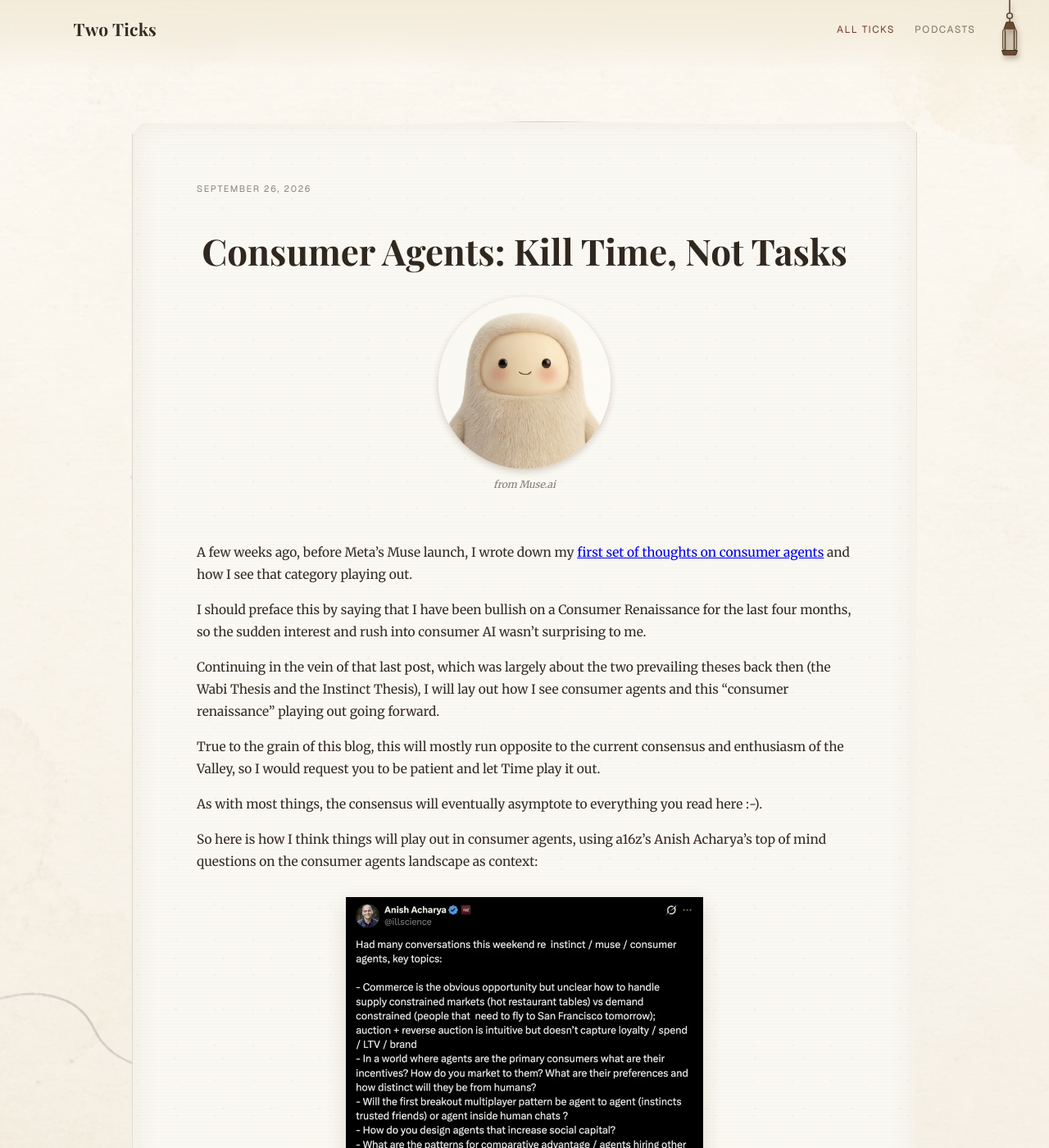
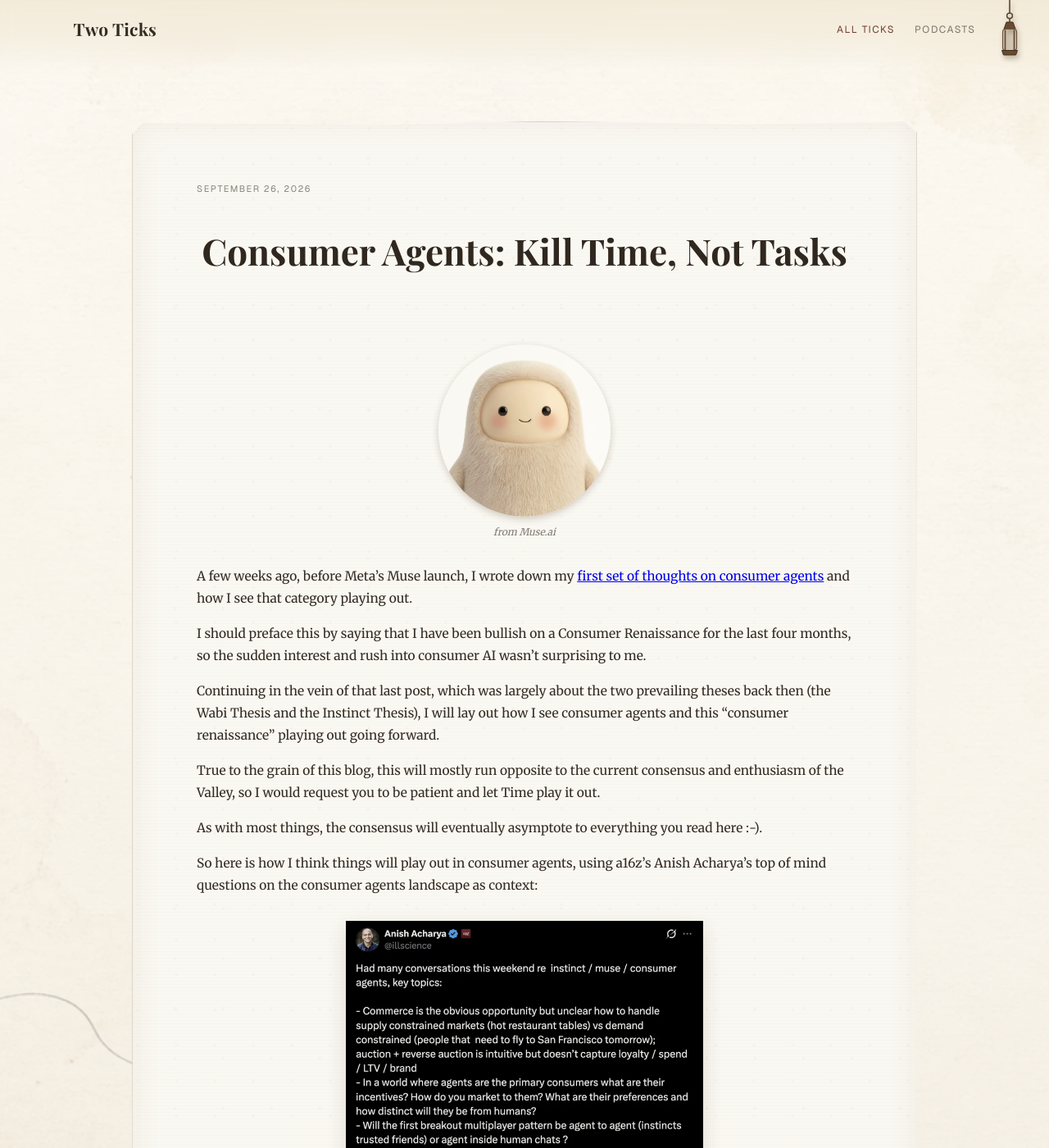
Before and after one commit to trmanish/trmanish.github.io, a Jekyll site: the page built from _posts/2026-09-26-consumer-agents-kill-time-not-tasks.md, in a window 1280 px wide and 1400 px high. Shown: the whole window at 82% size. Built offline with Jekyll 4.4.1, drawn with Linux system fonts in a browser that asks for light colours.

Commit message:
Space the cover portrait below the title like other post covers

```diff
--- a/_layouts/post.html
+++ b/_layouts/post.html
@@ -38,8 +38,7 @@
         <p class="article-date">{{ page.date | date: "%B %d, %Y" }}</p>
         <div>
             {% if page.cover_video %}
-            {% capture cover_avatar %}</h1>
-</div>
+            {% capture cover_avatar %}<!-- Adds extra spacing --></p>
 <figure class="post-avatar" data-post-avatar>
   <span class="post-avatar__frame">
     <img class="post-avatar__image" src="{{ page.image | relative_url }}" alt="">
--- a/assets/css/style.css
+++ b/assets/css/style.css
@@ -654,7 +654,7 @@ body.site-page--post.is-closing { opacity: 0; }
 /* A post's cover portrait: round, centred under the title, and alive on
    hover, with a small credit beneath it. */
 .site-page--post .post-avatar {
-    margin: 18px auto 4px;
+    margin: clamp(18px, 3vw, 30px) auto;
     text-align: center;
 }
 .site-page--post .post-avatar__frame {
```
Also changed, not shown: other parts of _layouts/post.html (+1 -2 lines).
